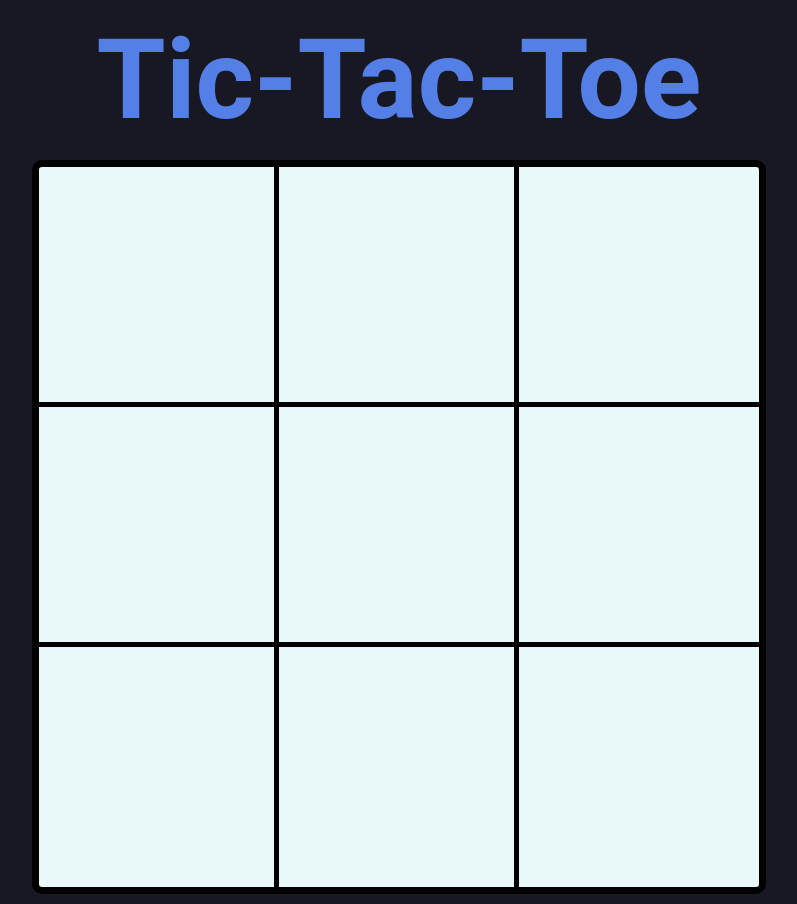
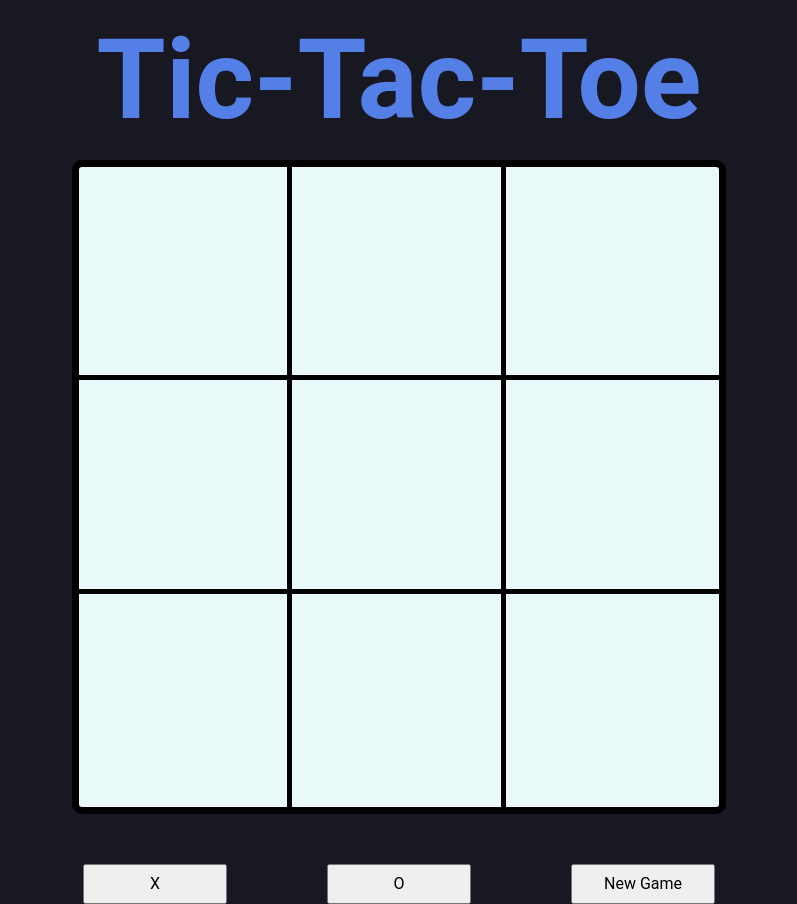
Before and after one commit to Nxlq/tic-tac-toe, a plain HTML site: page index.html in a window 1280 px wide. Shown: the whole page, without its empty margins (241-1038 px from the left). Drawn offline with Linux system fonts and the light colour scheme.

Commit message:
add and style buttons for select player and new game

```diff
--- a/index.html
+++ b/index.html
@@ -22,6 +22,11 @@
         <div class="block-7" id="7"></div>
         <div class="block-8" id="8"></div>
       </div>
+      <div class="btns-container">
+        <button class="btn-select-player">X</button>
+        <button class="btn-select-player">O</button>
+        <button id="btn-new-game">New Game</button>
+      </div>
     </main>
     <footer></footer>
   </body>
--- a/styles.css
+++ b/styles.css
@@ -376,10 +376,18 @@ header {
   font-weight: 600;
 }
 
+main {
+  display: flex;
+  flex-direction: column;
+  align-items: center;
+  width: 100%;
+  gap: 50px;
+}
+
 .game-container {
   background-color: #e9f8f9;
-  height: 45rem;
-  width: 45rem;
+  height: 40rem;
+  width: 40rem;
   display: grid;
   grid-template: repeat(3, 1fr) / repeat(3, 1fr);
   border: solid 7px black;
@@ -430,3 +438,14 @@ header {
   background-color: rgb(126, 244, 145);
   transition-duration: 125ms;
 }
+
+.btns-container {
+  display: flex;
+
+  gap: 100px;
+}
+
+button {
+  height: 2.5rem;
+  width: 9rem;
+}
```
